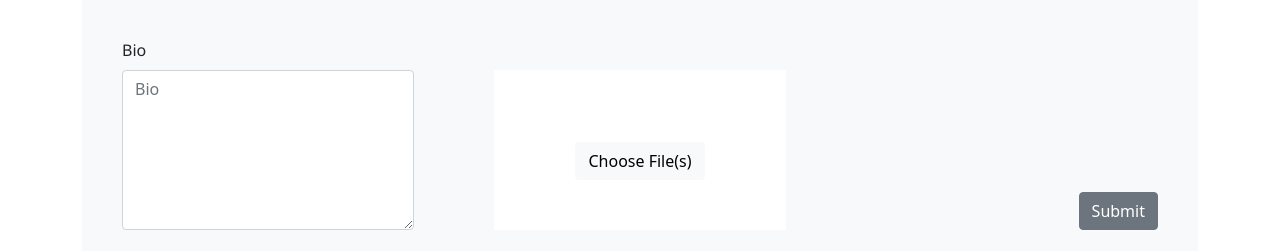
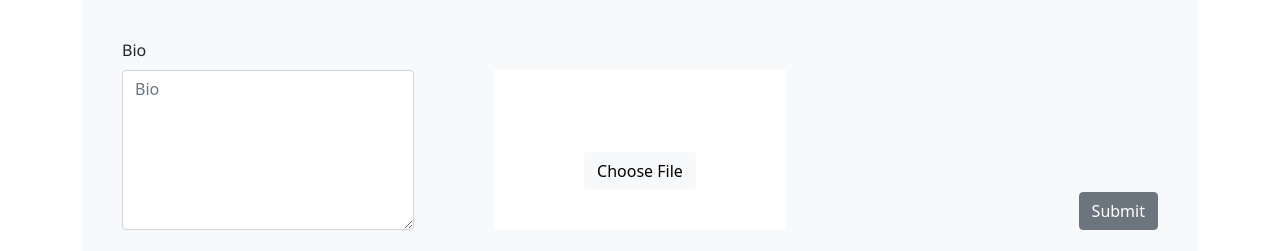
Before and after one commit to solution-pool/BHG-Nifty-Member, a React (Create React App) app in the folder frontend/: page / in a window 1280 px wide. Shown: the part 785-1036 px from the top of the page. Built offline with nearby package versions, Linux system fonts and the light colour scheme.

Commit message:
add file name to the button when select file

```diff
--- a/frontend/src/App.css
+++ b/frontend/src/App.css
@@ -102,6 +102,7 @@
   text-align: center;
   margin : auto;
   background-color: white;
+  overflow: auto;
 }
 
 .content .file-panel button {
@@ -135,6 +136,11 @@
   margin-top: 30px;
 }
 
+#file-upload-button {
+  word-break: break-all;
+  margin: 10px;
+}
+
 @media only screen and (max-width: 991px) {
   .content .submit-panel {
     height: 0 !important;
--- a/frontend/src/components/Profile.js
+++ b/frontend/src/components/Profile.js
@@ -18,6 +18,7 @@ const Profile = () => {
     const [formData, setForm] = useState({})
     const [alertComment, setAlertComment] = useState('Successed !')
     const [alertClass, setAlertClass] = useState('success')
+    const [fileUploadButtonLabel, setButtonLabel] = useState('Choose File')
 
     const form  = useRef(null)
     const alert = useRef(null)
@@ -83,12 +84,12 @@ const Profile = () => {
         setFile(e.target.files[0])
         formData.file = file
         setForm(formData)
+        setButtonLabel(e.target.files[0].name)
     }
 
     useEffect(() => {
       setInputFile(document.getElementById("input-file"));
       alert.current.style.display = 'none'
-      console.log('Hi')
     }, []);
 
     const handleUpload = () => {
@@ -311,7 +312,7 @@ const Profile = () => {
                                 <Form.Label style={{visibility:'hidden'}}>Bio</Form.Label>
                                 <div className="footer-element file-panel">
                                     <input id="input-file" type="file" name="file" className="d-none" onChange={changeFile} />
-                                    <Button variant="light" onClick={handleUpload}>Choose File(s)</Button>
+                                    <Button variant="light" id="file-upload-button" onClick={handleUpload}>{fileUploadButtonLabel}</Button>
                                 </div>
                             </Form.Group>
                         </Col>
```
